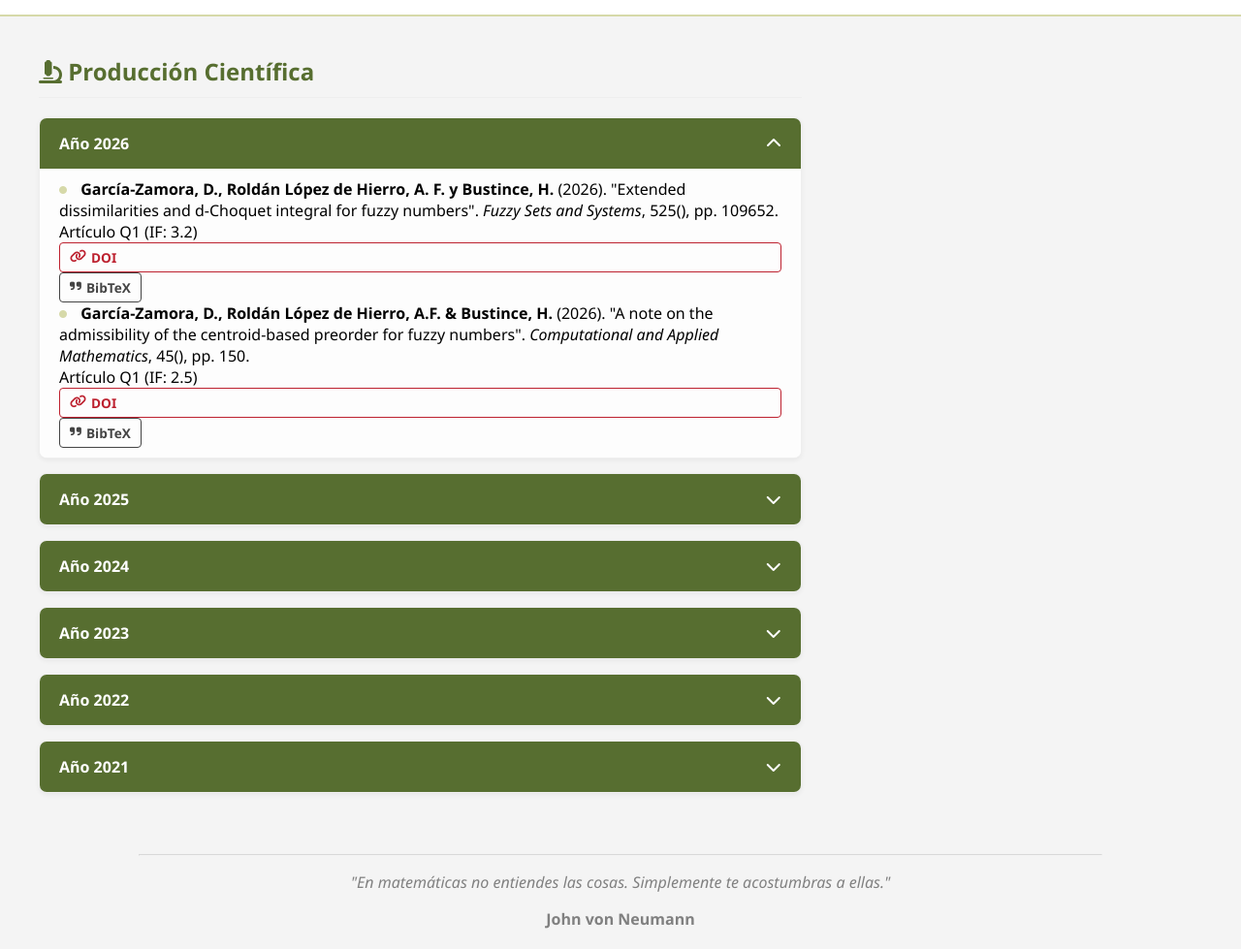
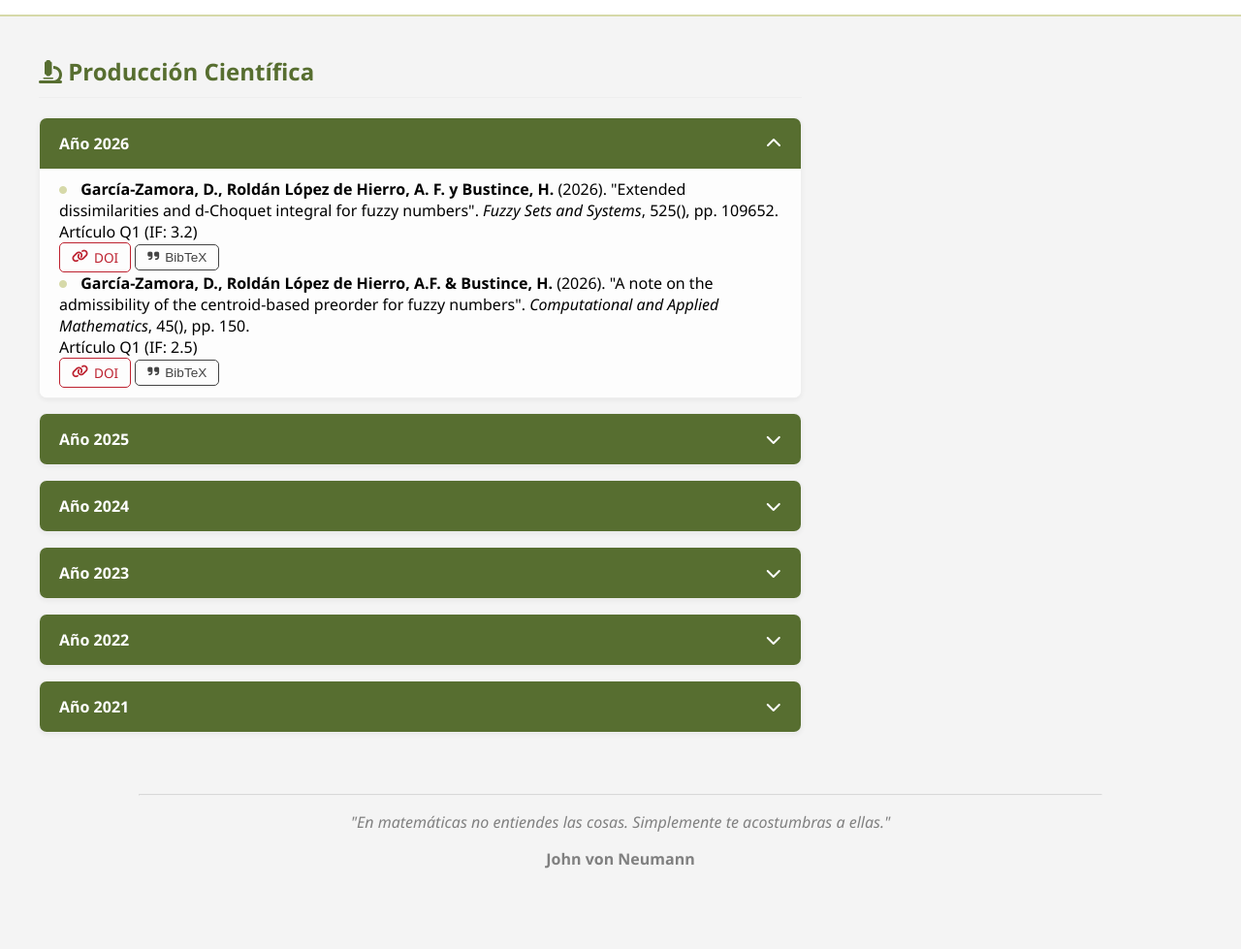
Before and after one commit to dgzamora/dgzamora.github.io, a Jekyll site: the page built from investigacion.html, in a window 1280 px wide. Shown: the part 265-1244 px from the top of the page at 97% size. Built offline with Jekyll 4.4.1, drawn with Linux system fonts in a browser that asks for light colours; a style sheet for code colours, icons or effects is not loaded; after the commit the page ends 1182 px from its top, so only the background shows below that.

Commit message:
tabs_v7_fix

```diff
--- a/assets/css/main.css
+++ b/assets/css/main.css
@@ -112,38 +112,40 @@ body { font-family: 'Segoe UI', sans-serif; margin: 0; background: #f4f4f4; }
 }
 
 .btn-pub {
+    padding: 5px 12px;
+    font-size: 0.85em;
+    border-radius: 5px;
     text-decoration: none;
-    font-size: 0.85em;
-    font-weight: bold;
-    padding: 5px 10px;
-    border-radius: 4px;
-    transition: 0.3s;
-    display: flex;
+    transition: 0.2s;
+    font-weight: 500;
+    white-space: nowrap;
+
+    /* La solución al problema */
+    display: inline-flex;
     align-items: center;
-    gap: 5px;
+    gap: 6px;
 }
 
 .btn-pub.doi {
-    color: #bd212f; /* Rojo típico de DOI */
+    color: #bd212f; /* Rojo DOI */
     border: 1px solid #bd212f;
 }
 
 .btn-pub.oa {
-    color: #2e7d32; /* Verde para Open Access */
+    color: #2e7d32; /* Verde OA */
     border: 1px solid #2e7d32;
+}
+
+.btn-pub.bib {
+    color: #444;
+    border: 1px solid #444;
+    background: transparent;
+    cursor: pointer;
 }
 
 .btn-pub:hover {
     background: #f8f8f8;
     transform: translateY(-2px);
-}
-/* Estilos del botón BibTeX */
-.btn-pub.bib {
-    color: #444;
-    border: 1px solid #444;
-    background: transparent;
-    cursor: pointer;
-    font-family: inherit;
 }
 
 /* Estilos del cuadro de código */
```
